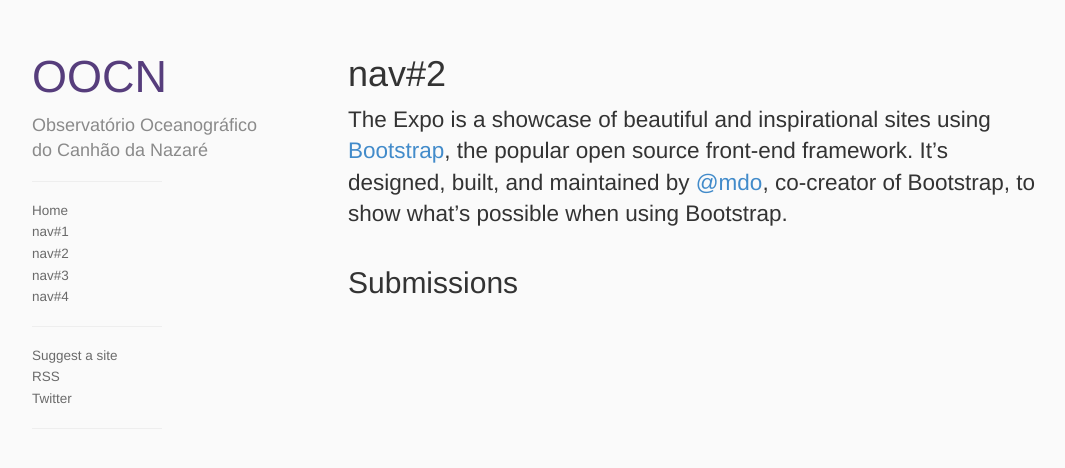
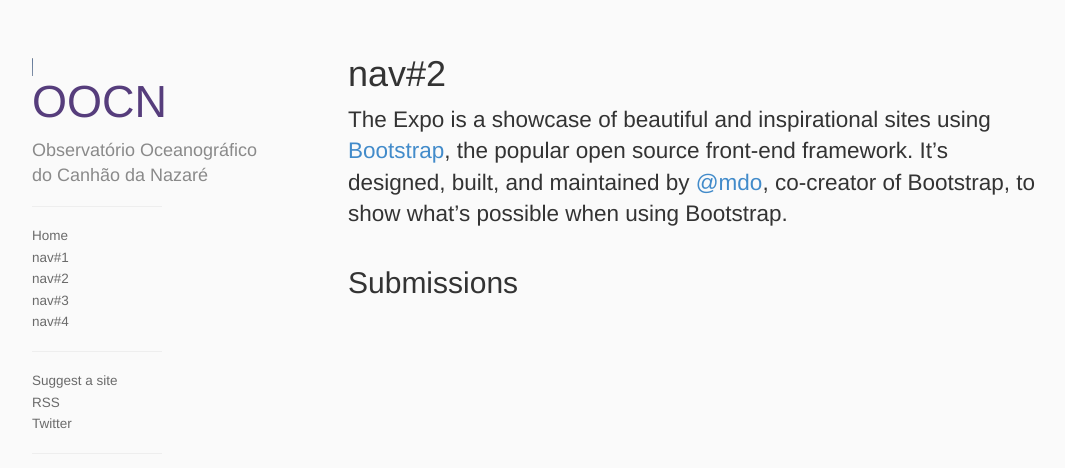
Before and after one commit to xoooox/xoooox.github.io, a Jekyll site: the page built from nav#2.md, in a window 1280 px wide. Shown: the top 468 px of the page, without its empty margins (4-1069 px from the left). Built offline with Jekyll 4.4.1, drawn with Linux system fonts in a browser that asks for light colours.

Commit message:
Update masthead.html

```diff
--- a/_includes/masthead.html
+++ b/_includes/masthead.html
@@ -1,6 +1,6 @@
 <div class="masthead">
 <!--<img src="/assets/logo.png">-->
-<a class="logo" href="/" target=""></a>
+<a class="logo" href="/" target=""><img src="/assets/blank.gif"></a>
 <h1 class="masthead-title">
 <a href="/">{{ site.name }}</a>
 </h1>
```
